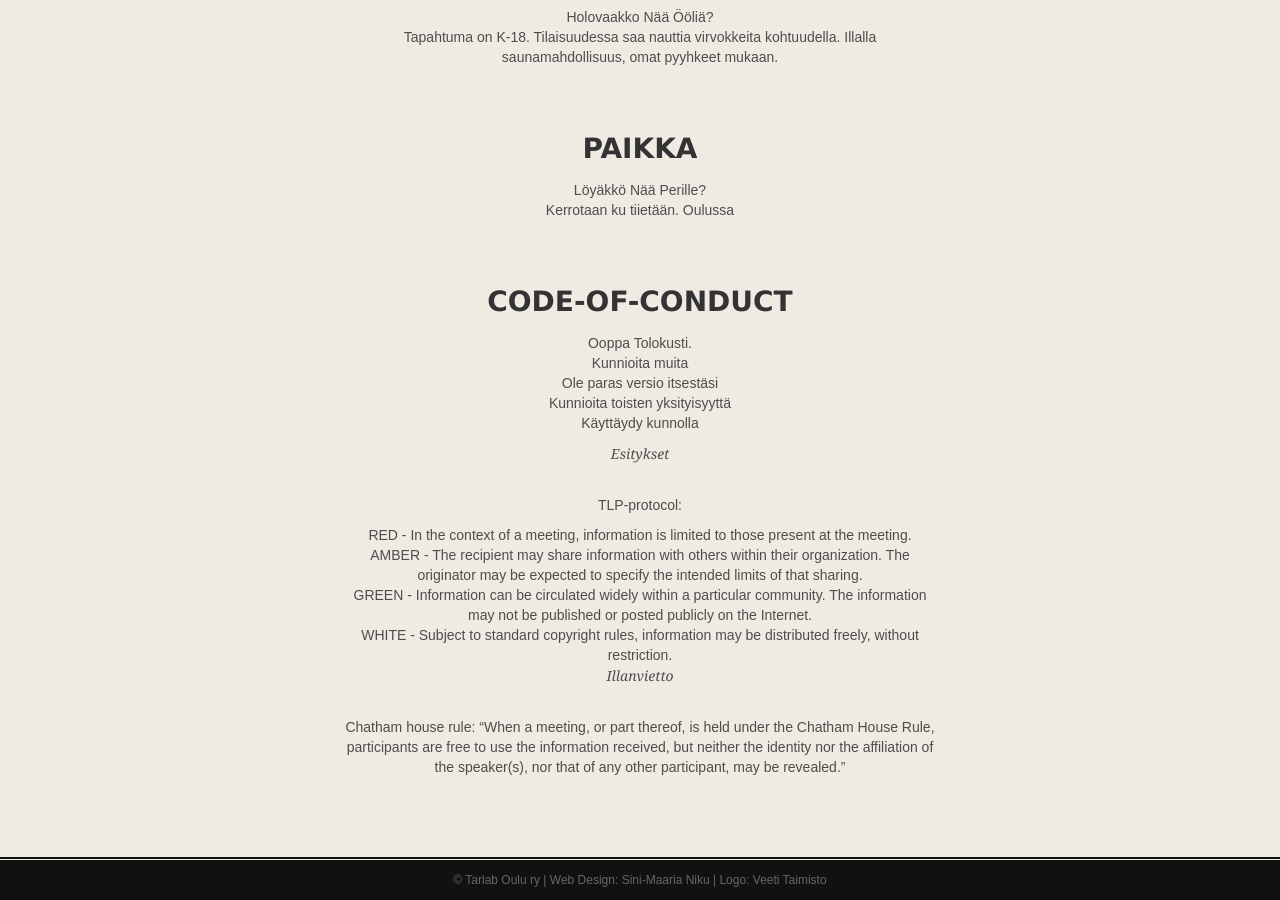
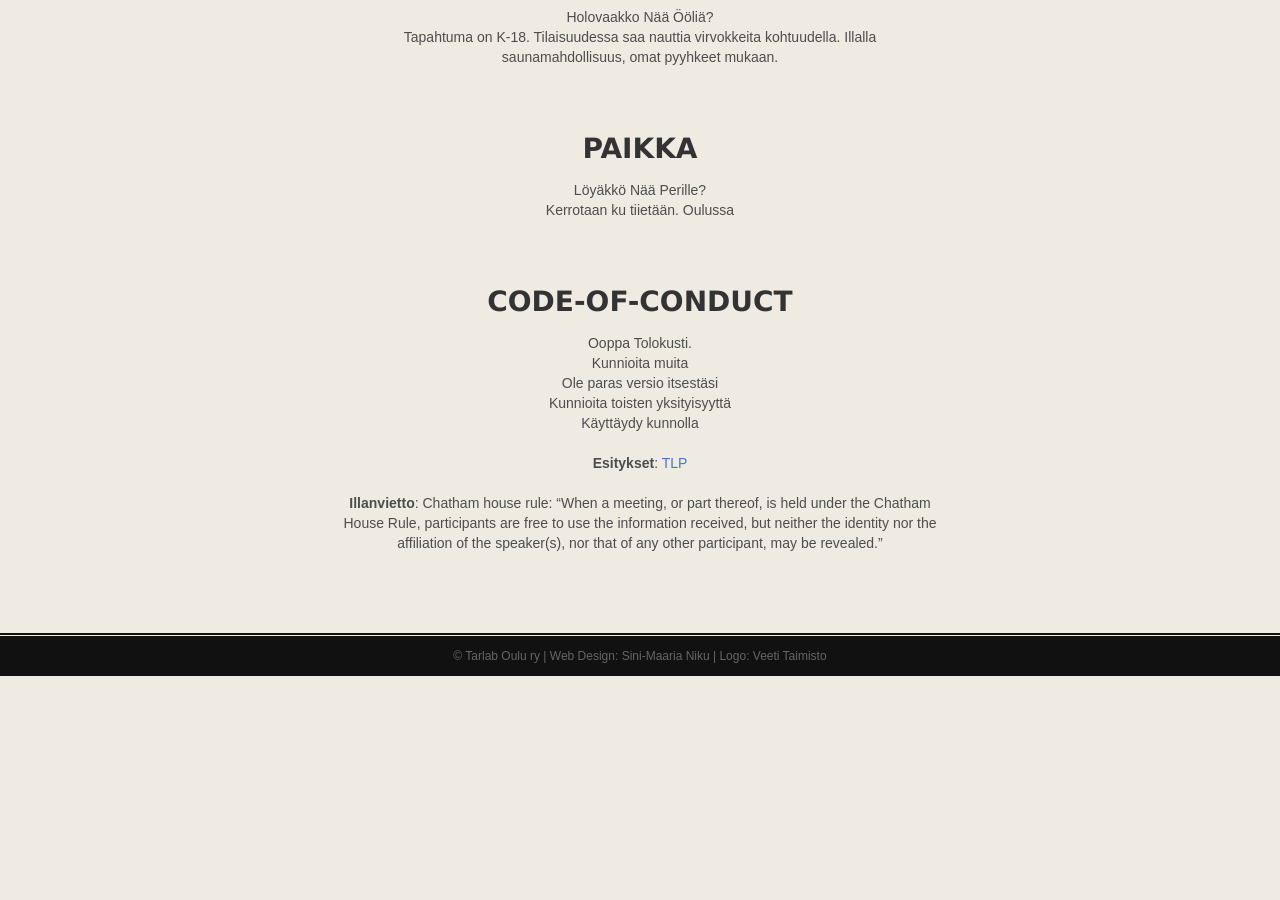
Before and after one commit to Tarlab/tarlab.github.io, a Jekyll site: the page built from HackAfterDark/index.md, in a window 1280 px wide and 900 px high, scrolled down 2081 px. Built offline with Jekyll 4.4.1, drawn with Linux system fonts in a browser that asks for light colours; comment, search, counter and statistics services are not loaded; after the commit the page ends 2757 px from its top, so only the background shows below that.

Commit message:
More TLP tweak.

```diff
--- a/HackAfterDark/index.md
+++ b/HackAfterDark/index.md
@@ -62,12 +62,7 @@ Ole paras versio itsestäsi
 Kunnioita toisten yksityisyyttä
 Käyttäydy kunnolla
 
-## Esitykset
-TLP-protocol:
-- RED - *In the context of a meeting, information is limited to those present at the meeting.*
-- AMBER - *The recipient may share information with others within their organization. The originator may be expected to specify the intended limits of that sharing.*
-- GREEN - *Information can be circulated widely within a particular community. The information may not be published or posted publicly on the Internet.*
-- WHITE  - *Subject to standard copyright rules, information may be distributed freely, without restriction.*
+**Esitykset**: [TLP](https://en.wikipedia.org/wiki/Traffic_Light_Protocol)
 
-## Illanvietto
+**Illanvietto**:
 *Chatham house rule: "When a meeting, or part thereof, is held under the Chatham House Rule, participants are free to use the information received, but neither the identity nor the affiliation of the speaker(s), nor that of any other participant, may be revealed."*
```
